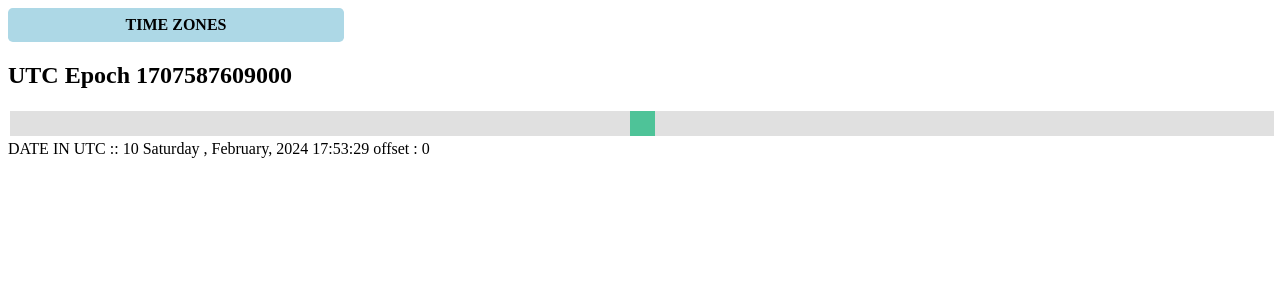
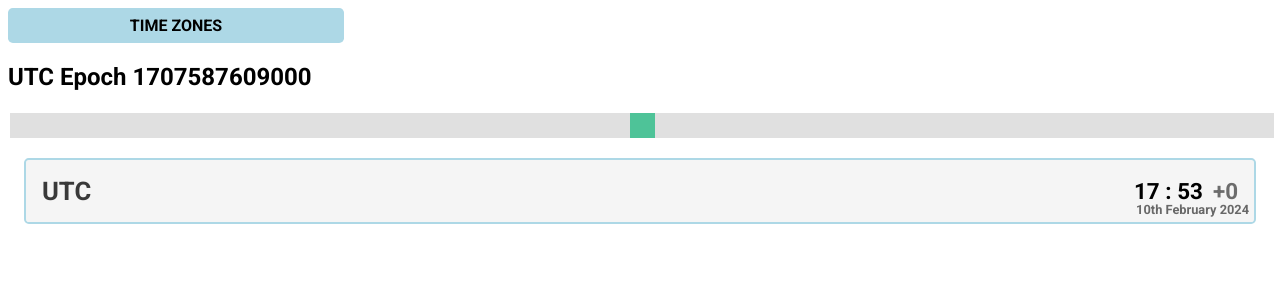
Before and after one commit to R-I-S-H-A-B-H-S-I-N-G-H/timeshift, a React app: page / in a window 1280 px wide. Shown: the top 300 px of the page. Built offline with nearby package versions, Linux system fonts and the light colour scheme.

Commit message:
intial changes

```diff
--- a/src/App.js
+++ b/src/App.js
@@ -1,28 +1,40 @@
-import { useState } from "react";
+import { useEffect, useState } from "react";
 import { DateUtil } from "./util/timeUtil/DateUtil";
 import Slider from "./Components/Slider/Slider";
 import { DropDown } from "./Components/Dropdown/DropDown";
+import style from "./App.module.css";
+import { toLocalstore } from "./util/Util";
 
 export default function App(params) {
 	const [epoch, setEpoch] = useState(Date.now());
-	const UTCDATE = new DateUtil(epoch, "UTC");
-	const ISTDATE = DateUtil.fromUTCDate(UTCDATE, "IST");
-	const [dateList, setDateList] = useState([UTCDATE]);
+	const [dateList, setDateList] = useState([new DateUtil(epoch, "UTC")]);
 
 	function tzSelectHandler(timezone) {
-		console.log(timezone);
-		setDateList((prev) => [...prev, DateUtil.fromUTCDate(UTCDATE, timezone)]);
+		if (!timezone) return;
+		for (const dateObj of dateList) if (dateObj.getTimezone() === timezone) return;
+
+		const tzEpoc = DateUtil.fromUTC(epoch, timezone);
+		updateDateList([...dateList, new DateUtil(tzEpoc, timezone)]);
+	}
+
+	function updateDateList(newDateList) {
+		toLocalstore("dateList", newDateList);
+		setDateList(newDateList);
 	}
 
 	function updateEpoch(utcEpoch) {
 		setEpoch(utcEpoch);
-		setDateList((prevList) =>
-			prevList.map((ele) => {
-				const updatedEpoch = DateUtil.fromUTC(utcEpoch, ele.getTimezone());
-				ele.setEpoch(updatedEpoch);
-				return ele;
-			}),
-		);
+		const newDateList = dateList.map((ele) => {
+			const updatedEpoch = DateUtil.fromUTC(utcEpoch, ele.getTimezone());
+			ele.setEpoch(updatedEpoch);
+			return ele;
+		});
+		updateDateList(newDateList);
+	}
+
+	function deleteDate(date) {
+		const newDateList = dateList.filter((ele) => ele != date);
+		updateDateList(newDateList);
 	}
 
 	return (
@@ -34,8 +46,24 @@ export default function App(params) {
 
 				{dateList.map((date) => {
 					return (
-						<div>
-							DATE IN {date.getTimezone()} :: {date.format("dd DAY , MON, YYYY  hh:mm:ss")} offset : {DateUtil.getOffsetHr(date.getTimezone())}
+						<div className={style.dateContainer}>
+							<div className={style.date}>
+								<div className={style.timezone}>{date.getTimezone()}</div>
+								<div className={style.time}>
+									{date.getHour()} : {date.getMinutes()}
+									<div className={DateUtil.getOffsetHr(date.getTimezone()) == 0 ? style.tzOffsetNeut : DateUtil.getOffsetHr(date.getTimezone()) > 0 ? style.tzOffsetPos : style.tzOffsetNeg}>
+										{DateUtil.getOffsetHr(date.getTimezone()) >= 0 ? "+" : ""}
+										{DateUtil.getOffsetHr(date.getTimezone())}
+									</div>
+								</div>
+								<div className={style.days}>
+									{date.getDate()}th {date.getMonthName()} {date.getYear()}
+								</div>
+							</div>
+
+							<div className={style.deleteDate} onClick={() => deleteDate(date)}>
+								x
+							</div>
 						</div>
 					);
 				})}
--- /dev/null
+++ b/src/App.module.css
@@ -0,0 +1,71 @@
+.dateContainer {
+	background-color: whitesmoke;
+	padding: 1rem;
+	margin: 1rem;
+	border-radius: 0.3rem;
+	display: flex;
+	justify-content: space-between;
+	align-items: center;
+	border: solid 2px lightblue;
+	position: relative;
+}
+.date {
+	/* margin: 0 0.8rem; */
+	display: flex;
+	/* background-color: lightgray; */
+	width: 100%;
+	justify-content: space-between;
+	align-items: center;
+}
+.days {
+	position: absolute;
+	bottom: 5px;
+	right: 5px;
+	font-size: 0.8rem;
+	font-weight: bold;
+	color: rgb(104, 104, 104);
+}
+
+.timezone {
+	font-weight: bold;
+	font-size: 1.6rem;
+	color: rgb(57, 57, 57);
+}
+.time {
+	font-weight: 600;
+	font-size: 1.4rem;
+	color: black;
+	display: flex;
+	justify-content: space-between;
+	width: 6.5rem;
+}
+.tzOffsetNeut {
+	color: rgb(108, 108, 108);
+}
+.tzOffsetPos {
+	color: darkgreen;
+}
+
+.tzOffsetNeg {
+	color: lightcoral;
+}
+
+.deleteDate {
+	position: absolute;
+	color: gray;
+	top: 1%;
+	right: 1%;
+	font-weight: 400;
+	font-size: 1rem;
+	display: none;
+}
+.deleteDate:hover {
+	color: red;
+	cursor: pointer;
+}
+.dateContainer:hover {
+	border: solid 2px darkcyan;
+	.deleteDate {
+		display: block;
+	}
+}
--- /dev/null
+++ b/src/index.css
@@ -0,0 +1,4 @@
+@import url("https://fonts.googleapis.com/css2?family=Roboto:ital,wght@0,100;0,300;0,400;0,500;0,700;0,900;1,100;1,300;1,400;1,500;1,700;1,900&display=swap");
+* {
+	font-family: "Roboto", sans-serif;
+}
--- a/src/index.js
+++ b/src/index.js
@@ -1,5 +1,6 @@
 import { createRoot } from "react-dom/client";
 import App from "./App";
+import "./index.css";
 
 const rootElement = document.getElementById("root");
 const root = createRoot(rootElement);
--- /dev/null
+++ b/src/util/Util.js
@@ -0,0 +1,7 @@
+export function toLocalstore(key, data) {
+	localStorage.setItem(key, JSON.stringify(data));
+}
+
+export function fromLocalstore(key, data) {
+	return JSON.parse(localStorage.getItem(key));
+}
--- a/src/util/timeUtil/DateUtil.js
+++ b/src/util/timeUtil/DateUtil.js
@@ -61,6 +61,10 @@ export class DateUtil {
 		return DateUtil.MONTH[month - 1];
 	}
 
+	static initiate(epoch, timezone) {
+		return new DateUtil(epoch, timezone);
+	}
+
 	static fromUTC(epoch, toTimezone) {
 		if (typeof epoch !== "number") throw new Error("EPOCH SHOULD BE A NUMBER");
 		if (!toTimezone) throw new Error("INVALID TIMEZONE");
@@ -84,7 +88,6 @@ export class DateUtil {
 
 	static toUTCDate(dateUtilInstance, fromTimeZone) {
 		if (!dateUtilInstance instanceof DateUtil) throw new Error("NOT INSTANCE OF DATEUTIL CALS");
-		console.log(dateUtilInstance);
 		const epoch = dateUtilInstance.getEpoch();
 		const updatedEpoch = DateUtil.toUTC(epoch, fromTimeZone);
 		return new DateUtil(updatedEpoch, fromTimeZone);
```
